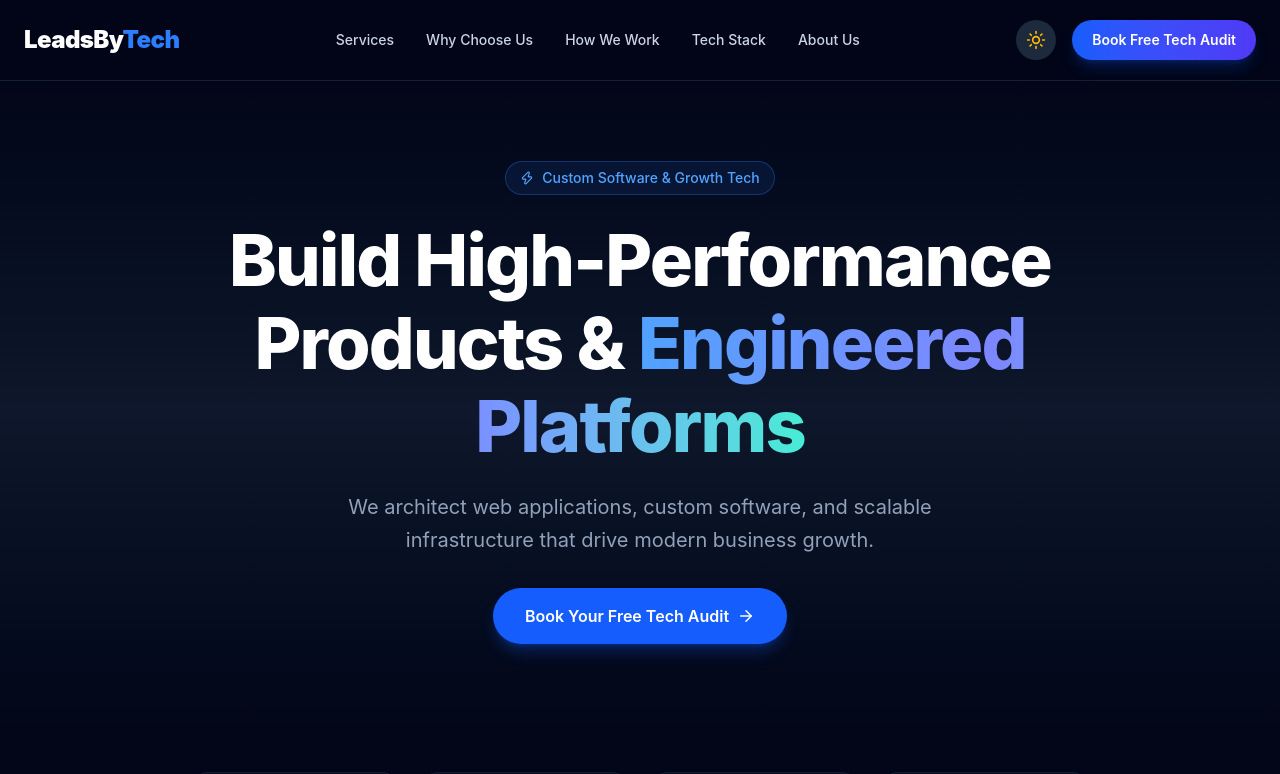
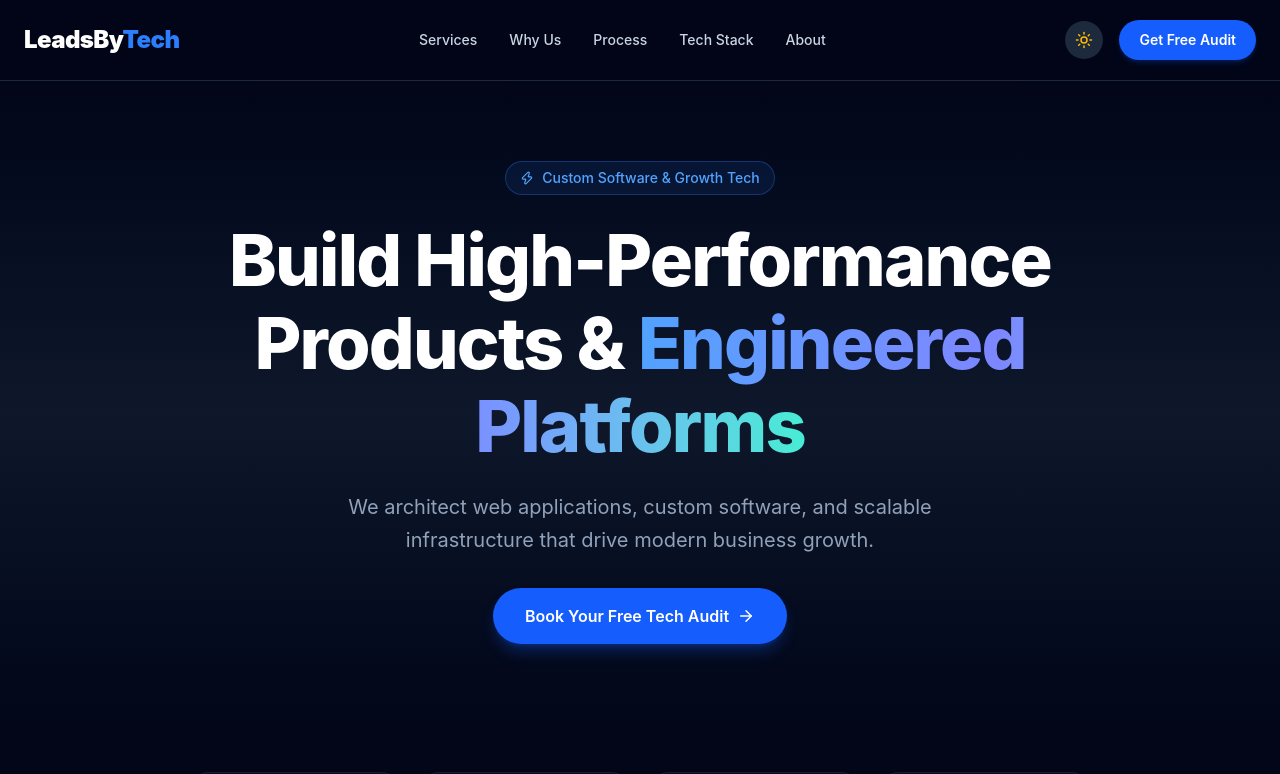
Before and after one commit to abdul94074mohsin/My-React-App, a React (Vite) app: page / in a window 1280 px wide. Shown: the top 774 px of the page. Built offline with nearby package versions, Linux system fonts and the light colour scheme.

Commit message:
Fix mobile navbar toggle menu

```diff
--- a/src/components/Navbar.jsx
+++ b/src/components/Navbar.jsx
@@ -1,71 +1,119 @@
 import React, { useState } from 'react';
 import { motion, AnimatePresence } from 'framer-motion';
-import { Menu, X, ArrowRight, Sun, Moon } from 'lucide-react';
-import { useTheme } from '../context/ThemeContext'; // Import custom hook
+import { Menu, X, Sun, Moon } from 'lucide-react';
+import { useTheme } from '../context/ThemeContext';
 
 export default function Navbar({ onOpenAudit }) {
-  const [isMenuOpen, setIsMenuOpen] = useState(false);
-  const { theme, toggleTheme } = useTheme(); // Consume Theme Context
+  const [isOpen, setIsOpen] = useState(false);
+  const { theme, toggleTheme } = useTheme();
+
+  const navLinks = [
+    { name: 'Services', href: '#services' },
+    { name: 'Why Us', href: '#why-us' },
+    { name: 'Process', href: '#process' },
+    { name: 'Tech Stack', href: '#tech' },
+    { name: 'About', href: '#about' },
+  ];
 
   return (
-    <header className="sticky top-0 z-50 bg-white/80 dark:bg-slate-950/80 backdrop-blur-xl border-b border-slate-200 dark:border-slate-800/80 transition-colors duration-300">
-      <div className="max-w-7xl mx-auto px-4 sm:px-6 h-20 flex items-center justify-between">
+    <nav className="sticky top-0 z-50 bg-white/80 dark:bg-slate-950/80 backdrop-blur-md border-b border-slate-200 dark:border-slate-800 transition-colors duration-300">
+      <div className="max-w-7xl mx-auto px-4 sm:px-6">
+        <div className="flex items-center justify-between h-16 sm:h-20">
 
           {/* Logo */}
-        <div className="flex items-center gap-2">
-          <span className="text-xl sm:text-2xl font-black tracking-tight text-slate-900 dark:text-white">
+          <a href="#" className="text-xl sm:text-2xl font-black text-slate-900 dark:text-white tracking-tight">
             LeadsBy<span className="text-blue-600 dark:text-blue-500">Tech</span>
-          </span>
+          </a>
+
+          {/* Desktop Nav Links */}
+          <div className="hidden md:flex items-center gap-8">
+            {navLinks.map((link) => (
+              <a
+                key={link.name}
+                href={link.href}
+                className="text-sm font-medium text-slate-600 hover:text-slate-900 dark:text-slate-300 dark:hover:text-white transition-colors"
+              >
+                {link.name}
+              </a>
+            ))}
           </div>
 
-        {/* Desktop Menu */}
-        <nav className="hidden lg:flex items-center gap-8 text-sm font-medium text-slate-700 dark:text-slate-300">
-          <a href="#services" className="hover:text-blue-600 dark:hover:text-blue-400 transition-colors">Services</a>
-          <a href="#why-us" className="hover:text-blue-600 dark:hover:text-blue-400 transition-colors">Why Choose Us</a>
-          <a href="#process" className="hover:text-blue-600 dark:hover:text-blue-400 transition-colors">How We Work</a>
-          <a href="#tech" className="hover:text-blue-600 dark:hover:text-blue-400 transition-colors">Tech Stack</a>
-          <a href="#about" className="hover:text-blue-600 dark:hover:text-blue-400 transition-colors">About Us</a>
-        </nav>
-
-        {/* Desktop CTA & Theme Toggle */}
-        <div className="hidden lg:flex items-center gap-4">
+          {/* Desktop Right Actions */}
+          <div className="hidden md:flex items-center gap-4">
             <button
               onClick={toggleTheme}
-            className="p-2.5 rounded-full bg-slate-100 dark:bg-slate-800 text-slate-700 dark:text-slate-300 hover:bg-slate-200 dark:hover:bg-slate-700 transition-all cursor-pointer"
+              className="p-2.5 rounded-full bg-slate-100 dark:bg-slate-800 text-slate-700 dark:text-slate-200 hover:bg-slate-200 dark:hover:bg-slate-700 transition-all cursor-pointer"
               aria-label="Toggle Theme"
             >
-            {theme === 'dark' ? <Sun size={20} className="text-amber-400" /> : <Moon size={20} className="text-slate-700" />}
-          </button>
-
-          <motion.button
-            whileHover={{ scale: 1.05 }}
-            whileTap={{ scale: 0.95 }}
-            onClick={onOpenAudit}
-            className="bg-gradient-to-r from-blue-600 to-indigo-600 hover:from-blue-500 hover:to-indigo-500 text-white font-semibold text-xs sm:text-sm px-5 py-2.5 rounded-full shadow-lg shadow-blue-600/25 transition-all cursor-pointer"
-          >
-            Book Free Tech Audit
-          </motion.button>
-        </div>
-
-        {/* Mobile Menu & Theme Toggle */}
-        <div className="flex items-center gap-2 lg:hidden">
-          <button
-            onClick={toggleTheme}
-            className="p-2 rounded-full bg-slate-100 dark:bg-slate-800 text-slate-700 dark:text-slate-300"
-            aria-label="Toggle Theme"
-          >
-            {theme === 'dark' ? <Sun size={20} className="text-amber-400" /> : <Moon size={20} className="text-slate-700" />}
+              {theme === 'dark' ? <Sun size={18} className="text-amber-400" /> : <Moon size={18} />}
             </button>
 
             <button
-            onClick={() => setIsMenuOpen(!isMenuOpen)}
-            className="text-slate-800 dark:text-slate-300 p-2 focus:outline-none"
+              onClick={onOpenAudit}
+              className="bg-blue-600 hover:bg-blue-500 text-white font-semibold text-sm px-5 py-2.5 rounded-full shadow-md shadow-blue-600/20 transition-all cursor-pointer"
+            >
+              Get Free Audit
+            </button>
+          </div>
+
+          {/* Mobile Right Controls (Theme + Hamburger) */}
+          <div className="flex items-center gap-2 md:hidden">
+            <button
+              onClick={toggleTheme}
+              className="p-2 rounded-full bg-slate-100 dark:bg-slate-800 text-slate-700 dark:text-slate-200"
+              aria-label="Toggle Theme"
+            >
+              {theme === 'dark' ? <Sun size={18} className="text-amber-400" /> : <Moon size={18} />}
+            </button>
+
+            <button
+              onClick={() => setIsOpen(!isOpen)}
+              className="p-2 text-slate-700 dark:text-slate-200 hover:text-slate-900 dark:hover:text-white focus:outline-none"
               aria-label="Toggle Menu"
             >
-            {isMenuOpen ? <X size={26} /> : <Menu size={26} />}
+              {isOpen ? <X size={24} /> : <Menu size={24} />}
             </button>
           </div>
         </div>
-    </header>
+      </div>
+
+      {/* Mobile Dropdown Menu Drawer */}
+      <AnimatePresence>
+        {isOpen && (
+          <motion.div
+            initial={{ opacity: 0, height: 0 }}
+            animate={{ opacity: 1, height: 'auto' }}
+            exit={{ opacity: 0, height: 0 }}
+            transition={{ duration: 0.3 }}
+            className="md:hidden bg-white dark:bg-slate-950 border-b border-slate-200 dark:border-slate-800 overflow-hidden"
+          >
+            <div className="px-4 pt-2 pb-6 space-y-3">
+              {navLinks.map((link) => (
+                <a
+                  key={link.name}
+                  href={link.href}
+                  onClick={() => setIsOpen(false)}
+                  className="block px-3 py-2 rounded-lg text-base font-medium text-slate-700 dark:text-slate-200 hover:bg-slate-100 dark:hover:bg-slate-900 transition-all"
+                >
+                  {link.name}
+                </a>
+              ))}
+
+              <div className="pt-2">
+                <button
+                  onClick={() => {
+                    setIsOpen(false);
+                    onOpenAudit();
+                  }}
+                  className="w-full bg-blue-600 hover:bg-blue-500 text-white font-semibold py-3 rounded-xl transition-all shadow-md shadow-blue-600/20 text-center"
+                >
+                  Get Free Audit
+                </button>
+              </div>
+            </div>
+          </motion.div>
+        )}
+      </AnimatePresence>
+    </nav>
   );
 }
```
Lines whose indentation alone changed are shown as unchanged.
